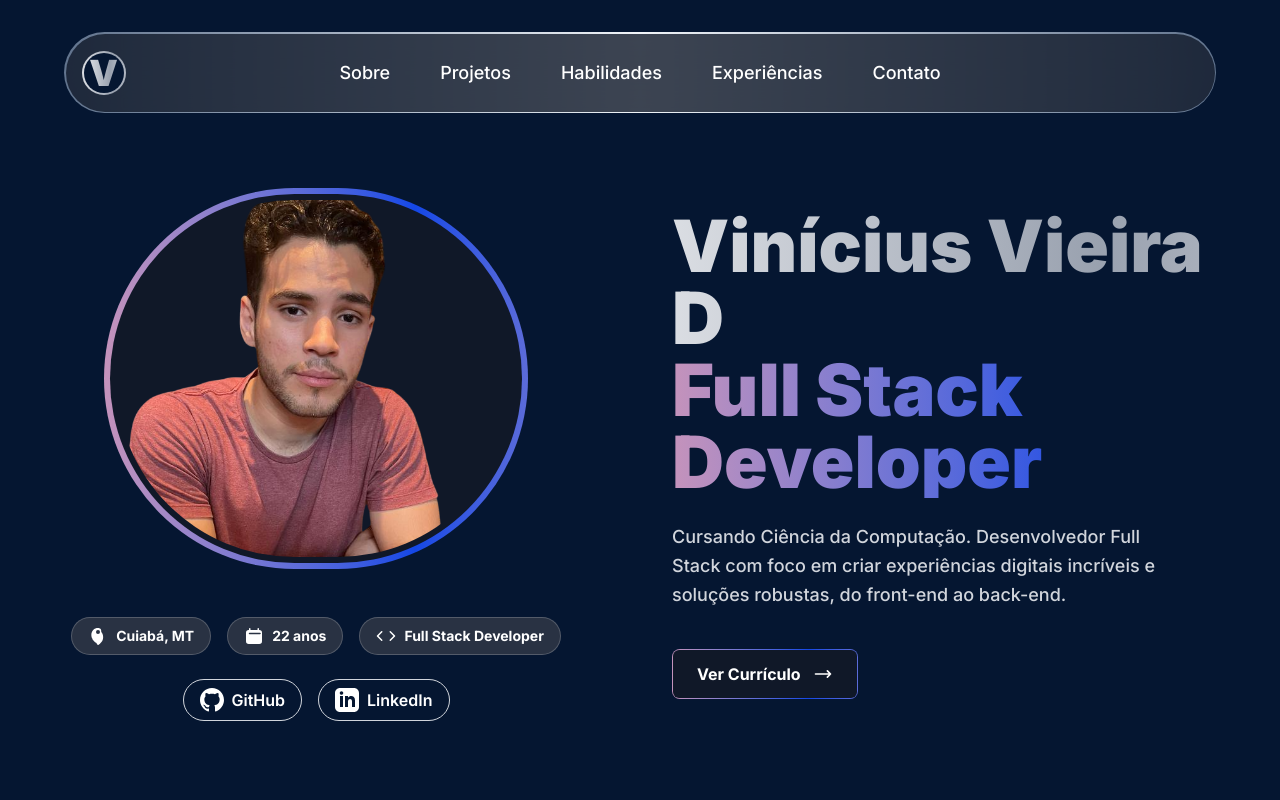
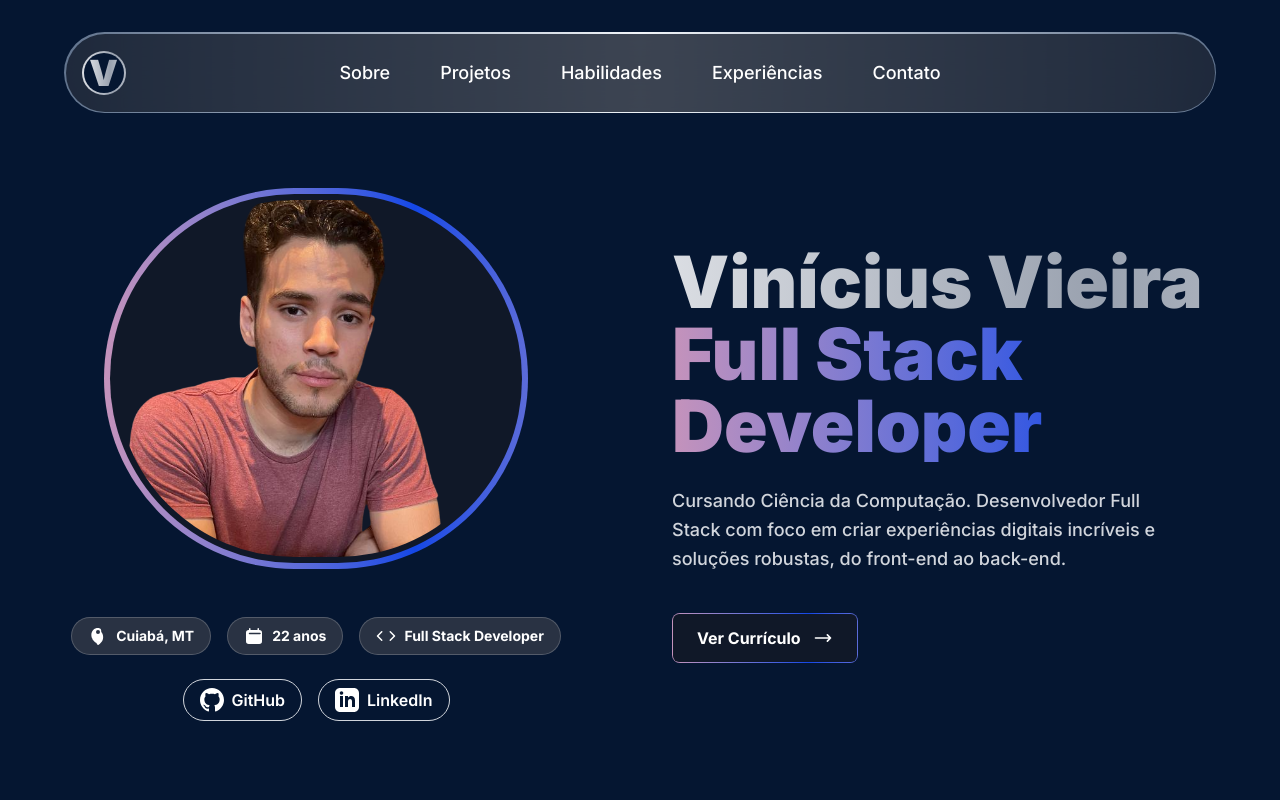
Before and after one commit to vnny8/Portfolio-Web, a Next.js app: page / in a window 1280 px wide. Shown: the top 800 px of the page. Built offline with nearby package versions, Linux system fonts and the light colour scheme.

Commit message:
fix: Testes executados com sucesso, workflow de deploy funcionando

```diff
--- a/src/components/AboutSection/index.js
+++ b/src/components/AboutSection/index.js
@@ -54,7 +54,7 @@ export default function AboutSection({ age }) {
           <div className="flex flex-col items-start gap-6">
             <h1 className="text-5xl md:text-7xl font-black">
               <span className="block text-transparent bg-clip-text bg-gradient-to-r from-gray-100 via-gray-400 to-gray-100 animate-text-gradient">
-                Vinícius Vieira D
+                Vinícius Vieira
               </span>
               <span className="block text-transparent bg-clip-text bg-gradient-to-r from-red-300 via-blue-700 to-red-300 animate-text-gradient">
                 Full Stack Developer
```
